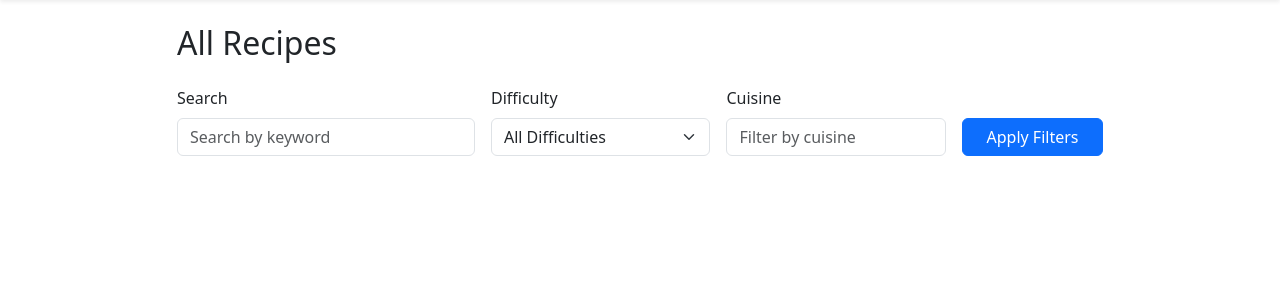
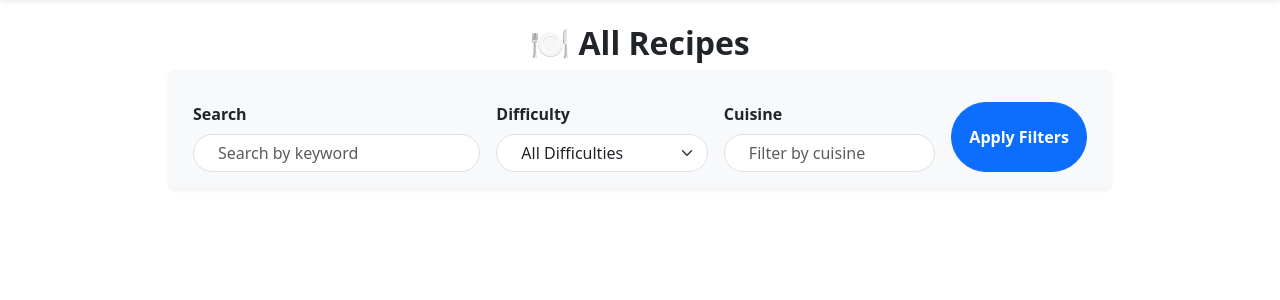
Before and after one commit to Danut89/Project_Online_Cookbook, a Flask app: page / in a window 1280 px wide. Shown: the part 56-356 px from the top of the page. Run offline with Flask 3, Linux system fonts and the light colour scheme; the visitor is signed in with stand-in values (Sample User, id 1); data comes from the database, SQL or seed files in the repository; data that the repository does not hold is empty.

Commit message:
Improved layout of add_recipe.html and edit_recipe.html and home.html using Bootstrap grid

```diff
--- a/app/routes.py
+++ b/app/routes.py
@@ -84,6 +84,8 @@ def view_recipe(recipe_id):
 @login_required
 def add_recipe():
     form = RecipeForm()
+    next_url = request.args.get('next') or url_for('main.home')  # Get 'next' or fallback to home
+
     if form.validate_on_submit():
         image_url = save_uploaded_image(form.image.data)
 
@@ -99,16 +101,15 @@ def add_recipe():
             user_id=current_user.id
         )
 
-        # ✅ Add selected categories
         selected_categories = Category.query.filter(Category.id.in_(form.categories.data)).all()
         recipe.categories.extend(selected_categories)
 
         db.session.add(recipe)
         db.session.commit()
         flash('Recipe added successfully!', 'success')
-        return redirect(url_for('main.home'))
+        return redirect(next_url)  # Redirect to 'next_url'
 
-    return render_template('add_recipe.html', form=form)
+    return render_template('add_recipe.html', form=form, next_url=next_url)
 
 
 @main.route('/recipe/<int:recipe_id>/edit', methods=['GET', 'POST'])
@@ -119,6 +120,33 @@ def edit_recipe(recipe_id):
     if recipe.user_id != current_user.id:
         flash("You don't have permission to edit this recipe.", "danger")
         return redirect(url_for('main.home'))
+
+    form = RecipeForm(obj=recipe)
+    next_url = request.args.get('next') or url_for('main.view_recipe', recipe_id=recipe.id)
+
+    if request.method == 'GET':
+        form.categories.data = [c.id for c in recipe.categories]
+
+    if form.validate_on_submit():
+        recipe.title = form.title.data
+        recipe.description = form.description.data
+        recipe.ingredients = form.ingredients.data
+        recipe.steps = form.steps.data
+        recipe.cuisine = form.cuisine.data
+        recipe.prep_time = form.prep_time.data
+        recipe.difficulty = form.difficulty.data
+        recipe.categories = Category.query.filter(Category.id.in_(form.categories.data)).all()
+
+        if form.image.data:
+            recipe.image_url = save_uploaded_image(form.image.data)
+
+        db.session.commit()
+        flash('Recipe updated successfully!', 'success')
+        return redirect(next_url)
+
+    return render_template('edit_recipe.html', form=form, recipe=recipe, next_url=next_url)
+
+
 
     form = RecipeForm(obj=recipe)
 
--- a/app/templates/add_recipe.html
+++ b/app/templates/add_recipe.html
@@ -3,7 +3,7 @@
 <div class="container">
     <h2 class="mb-4">Add a New Recipe</h2>
 
-    <form method="POST" action="{{ url_for('main.add_recipe') }}" enctype="multipart/form-data" class="row g-3">
+    <form method="POST" action="{{ url_for('main.add_recipe', next=next_url) }}" enctype="multipart/form-data" class="row g-3">
         {{ form.hidden_tag() }}
 
         <!-- Title -->
@@ -67,10 +67,10 @@
             </div>
         </div>
 
-        <!-- Submit Button -->
+        <!-- Submit & Cancel -->
         <div class="col-12">
             {{ form.submit(class="btn btn-success") }}
-            <a href="{{ url_for('main.home') }}" class="btn btn-secondary ms-2">Back to Home</a>
+            <a href="{{ next_url or url_for('main.home') }}" class="btn btn-outline-secondary ms-2">Cancel</a>
         </div>
     </form>
 </div>
--- a/app/templates/home.html
+++ b/app/templates/home.html
@@ -1,19 +1,19 @@
 {% extends "base.html" %}
 {% block content %}
-<h2 class="mb-4">All Recipes</h2>
+<h2 class="mb-4 fw-bold text-center">🍽 All Recipes</h2>
 
 <!-- 🔍 Filter & Search Form -->
-<form method="GET" action="{{ url_for('main.home') }}" class="row g-3 mb-3 align-items-end">
+<form method="GET" action="{{ url_for('main.home') }}" class="row g-3 mb-4 p-3 bg-light rounded shadow-sm">
 
     <div class="col-md-4">
-        <label class="form-label" for="search">Search</label>
-        <input type="text" id="search" name="q" class="form-control" placeholder="Search by keyword"
-               value="{{ request.args.get('q', '') }}">
+        <label class="form-label fw-semibold" for="search">Search</label>
+        <input type="text" id="search" name="q" class="form-control rounded-pill px-4"
+               placeholder="Search by keyword" value="{{ request.args.get('q', '') }}">
     </div>
 
     <div class="col-md-3">
-        <label class="form-label" for="difficulty">Difficulty</label>
-        <select id="difficulty" name="difficulty" class="form-select">
+        <label class="form-label fw-semibold" for="difficulty">Difficulty</label>
+        <select id="difficulty" name="difficulty" class="form-select rounded-pill px-4">
             <option value="">All Difficulties</option>
             <option value="Easy" {% if request.args.get('difficulty') == 'Easy' %}selected{% endif %}>Easy</option>
             <option value="Medium" {% if request.args.get('difficulty') == 'Medium' %}selected{% endif %}>Medium</option>
@@ -22,20 +22,19 @@
     </div>
 
     <div class="col-md-3">
-        <label class="form-label" for="cuisine">Cuisine</label>
-        <input type="text" id="cuisine" name="cuisine" class="form-control" placeholder="Filter by cuisine"
-               value="{{ request.args.get('cuisine', '') }}">
+        <label class="form-label fw-semibold" for="cuisine">Cuisine</label>
+        <input type="text" id="cuisine" name="cuisine" class="form-control rounded-pill px-4"
+               placeholder="Filter by cuisine" value="{{ request.args.get('cuisine', '') }}">
     </div>
 
     <div class="col-md-2 d-grid">
-        <button type="submit" class="btn btn-primary">Apply Filters</button>
+        <button type="submit" class="btn btn-primary rounded-pill fw-bold">Apply Filters</button>
     </div>
 </form>
 
-<!-- 🧹 Clear Filters Button -->
 {% if request.args %}
-    <div class="mb-3">
-        <a href="{{ url_for('main.home') }}" class="btn btn-outline-secondary">Clear Filters</a>
+    <div class="mb-3 text-end">
+        <a href="{{ url_for('main.home') }}" class="btn btn-outline-secondary btn-sm rounded-pill">Clear Filters</a>
     </div>
 {% endif %}
 
@@ -44,29 +43,31 @@
     <div class="row">
         {% for recipe in recipes %}
             <div class="col-md-4 d-flex align-items-stretch">
-                <div class="card mb-4 shadow-sm w-100">
+                <div class="card mb-4 shadow-sm border-0 rounded-4 w-100">
                     {% if recipe.image_url %}
-                        <img src="{{ recipe.image_url }}" class="card-img-top" alt="{{ recipe.title }} image"
-                             style="max-height: 200px; object-fit: cover;">
+                        <img src="{{ recipe.image_url }}" class="card-img-top rounded-top-4"
+                             alt="{{ recipe.title }} image" style="max-height: 200px; object-fit: cover;">
                     {% else %}
-                        <img src="{{ url_for('static', filename='uploads/default_recipe.jpg') }}" class="card-img-top"
+                        <img src="{{ url_for('static', filename='uploads/default_recipe.jpg') }}"
+                             class="card-img-top rounded-top-4"
                              alt="Default recipe image" style="max-height: 200px; object-fit: cover;">
                     {% endif %}
                     <div class="card-body d-flex flex-column">
-                        <h5 class="card-title">{{ recipe.title }}</h5>
-                        <p class="card-text mb-1"><strong>By:</strong> {{ recipe.user.username }}</p>
-                        <p class="card-text small text-muted">{{ recipe.description[:100] }}...</p>
+                        <h5 class="card-title fw-semibold">{{ recipe.title }}</h5>
+                        <p class="card-text small text-muted mb-1">👤 By: <strong>{{ recipe.user.username }}</strong></p>
+                        <p class="card-text text-secondary small">{{ recipe.description[:100] }}...</p>
 
                         {% if recipe.categories %}
-                            <p class="mt-2">
+                            <div class="mb-2 mt-2">
                                 {% for cat in recipe.categories %}
-                                    <span class="badge bg-info text-dark">{{ cat.name }}</span>
+                                    <span class="badge rounded-pill bg-info text-dark me-1">{{ cat.name }}</span>
                                 {% endfor %}
-                            </p>
+                            </div>
                         {% endif %}
 
                         <div class="mt-auto">
-                            <a href="{{ url_for('main.view_recipe', recipe_id=recipe.id) }}" class="btn btn-outline-primary btn-sm w-100">View Recipe</a>
+                            <a href="{{ url_for('main.view_recipe', recipe_id=recipe.id) }}"
+                               class="btn btn-outline-primary btn-sm rounded-pill w-100">View Recipe</a>
                         </div>
                     </div>
                 </div>
@@ -74,7 +75,7 @@
         {% endfor %}
     </div>
 {% else %}
-    <div class="alert alert-info">
+    <div class="alert alert-info shadow-sm rounded-pill text-center">
         No recipes found. <a href="{{ url_for('main.add_recipe') }}">Add one here</a>!
     </div>
 {% endif %}
--- a/app/templates/view_recipe.html
+++ b/app/templates/view_recipe.html
@@ -36,7 +36,7 @@
             {% endif %}
 
             {% if current_user.id == recipe.user_id %}
-                <a href="{{ url_for('main.edit_recipe', recipe_id=recipe.id) }}" class="btn btn-warning mt-3">Edit</a>
+            <a href="{{ url_for('main.edit_recipe', recipe_id=recipe.id, next=request.full_path) }}" class="btn btn-warning mt-3">Edit Recipe</a>
 
                 <form method="POST" action="{{ url_for('main.delete_recipe', recipe_id=recipe.id) }}"
                       onsubmit="return confirm('Are you sure you want to delete this recipe?');"
```
Also changed, not shown: app/templates/edit_recipe.html (+4 -3 lines), app/templates/profile.html (+16 -16 lines).
